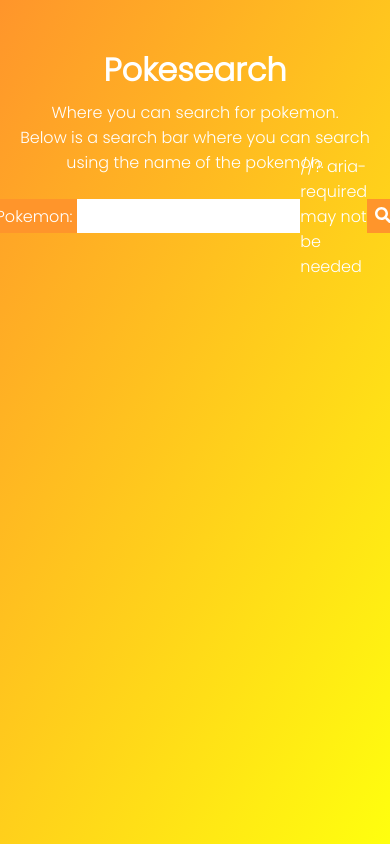
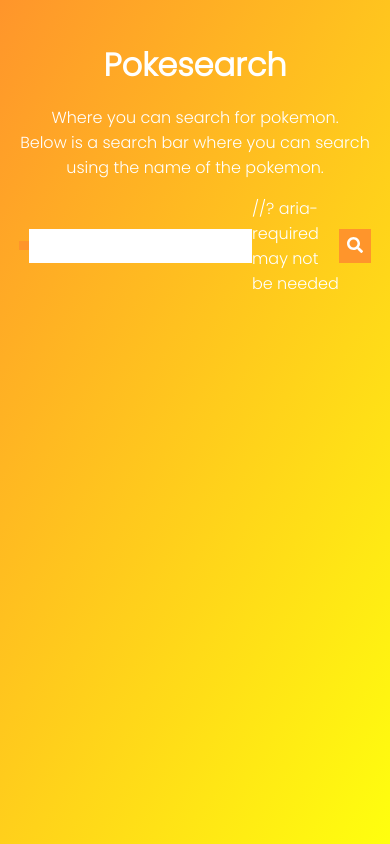
Before and after one commit to 0xBooper/pokesearch, a React (Vite) app: page / in a window 390 px wide. Built offline with nearby package versions, Linux system fonts and the light colour scheme.

Commit message:
change: Split the Stats container into it's own css file

```diff
--- a/src/styles/App.css
+++ b/src/styles/App.css
@@ -15,40 +15,31 @@
     min-height: 100vh;
 }
 
+
+/* Styles for the header specifically */
+
 .header h1 {
     font-size: 2rem;
     margin-bottom: 5px;
+    text-align: center;
 }
 
 .header p {
-    position: absolute;
-    top: 10%;
     text-align: center;
-    overflow: auto;
 }
 
 .header {
-    margin-bottom: 50px;
-}
-
-.header,
-.form,
-.stats-container {
-    min-height: 10vh;
-    display: flex;
-    justify-content: center;
-    align-items: center;
+    margin-bottom: 15px;
 }
 
 
 /* Styles for the form specifically */
 
 .form {
-    margin-top: 25px;
-}
-
-.form-input-label::before {
-    content: "Name of the pokemon: "
+    min-height: 10vh;
+    display: flex;
+    justify-content: center;
+    align-items: center;
 }
 
 .form-input,
@@ -73,28 +64,5 @@
 }
 
 .form-submit:hover {
-    background: white;
-    color: #ff952b;
+    background-color: #2bff4e;
 }
-
-
-/* Styles for the Stats specifically */
-
-.stats-container {
-    border-top: 3px solid whitesmoke;
-    flex-direction: column;
-}
-
-.stats-sprites-container,
-.stats-info-container {
-    flex-direction: row;
-}
-
-
-/* Specific styles for a mobile-like devices */
-
-@media (max-width: 472px) {
-    .form-input-label::before {
-        content: "Pokemon:";
-    }
-}
```
Also changed, not shown: src/styles/Stats.css (added, +13 -0 lines).
